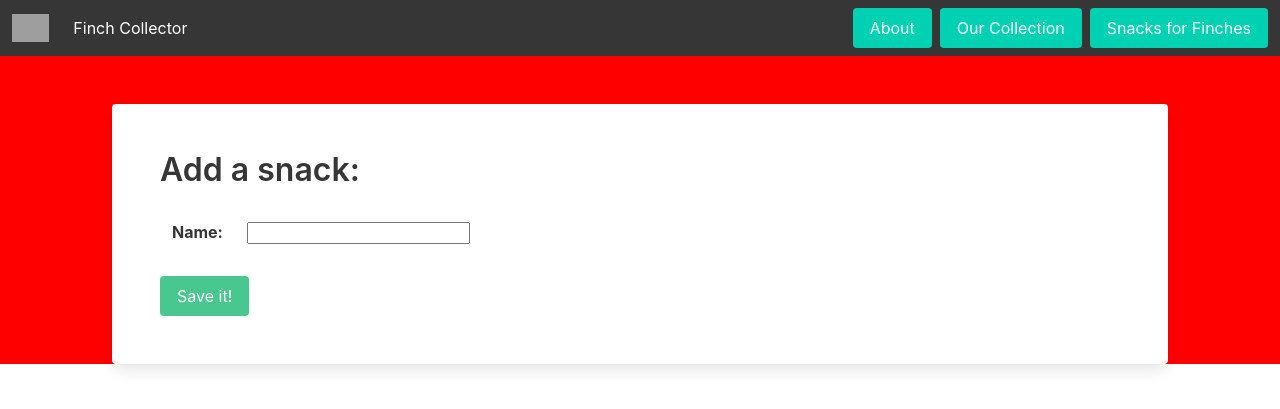
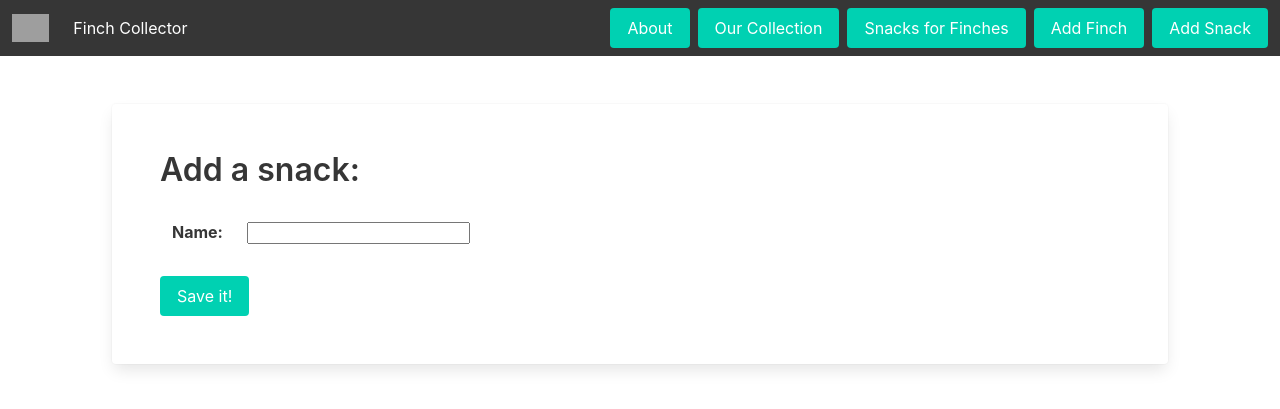
Before and after one commit to SofiaTruta/finch-collector, a Django app: page /snacks/create in a window 1280 px wide. Shown: the top 409 px of the page. Run offline with Django 4.2, Linux system fonts and the light colour scheme; grey boxes are pictures that could not be loaded.

Commit message:
updated navbar with adding functionality

```diff
--- a/main_app/static/css/style.css
+++ b/main_app/static/css/style.css
@@ -1,5 +1,5 @@
-body {
+/* body {
     width: 100%;
     height: 100%;
     background-color: red;
-}
+} */
--- a/main_app/templates/base.html
+++ b/main_app/templates/base.html
@@ -31,6 +31,8 @@
                         <a href="{% url 'about'%}" class="button is-primary">About</a>
                         <a href="{% url 'finches'%}" class="button is-primary">Our Collection</a>
                         <a href="{% url 'snacks_list'%}" class="button is-primary">Snacks for Finches</a>
+                        <a href="{% url 'finch_create'%}" class="button is-primary">Add Finch</a>
+                        <a href="{% url 'snack_create'%}" class="button is-primary">Add Snack</a>
                     </div>
                 </div>
             </div>
--- a/main_app/templates/main_app/snack_form.html
+++ b/main_app/templates/main_app/snack_form.html
@@ -8,7 +8,7 @@
             <table class='table '>
                 {{ form.as_table }}
             </table>
-            <input type="submit" value="Save it!" class='button is-success'>
+            <input type="submit" value="Save it!" class='button is-primary'>
         </form>
     </div>
 </div>
```
